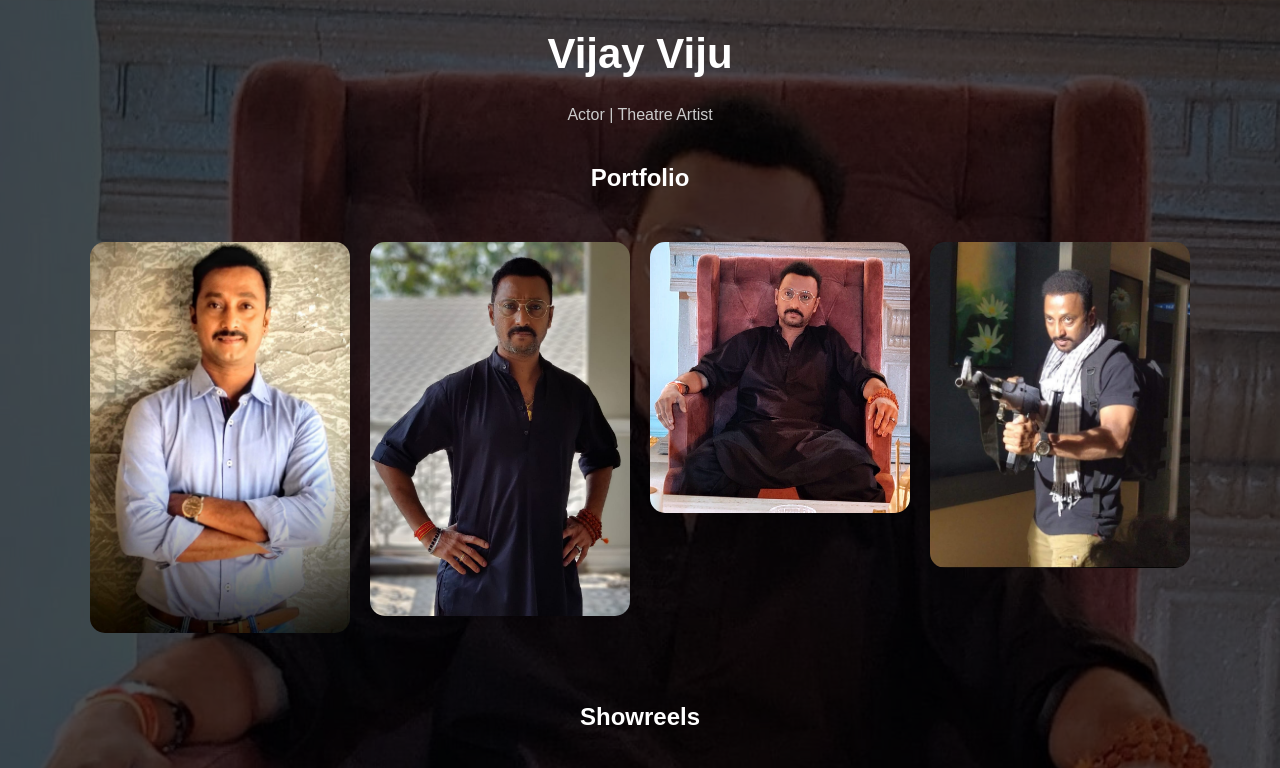
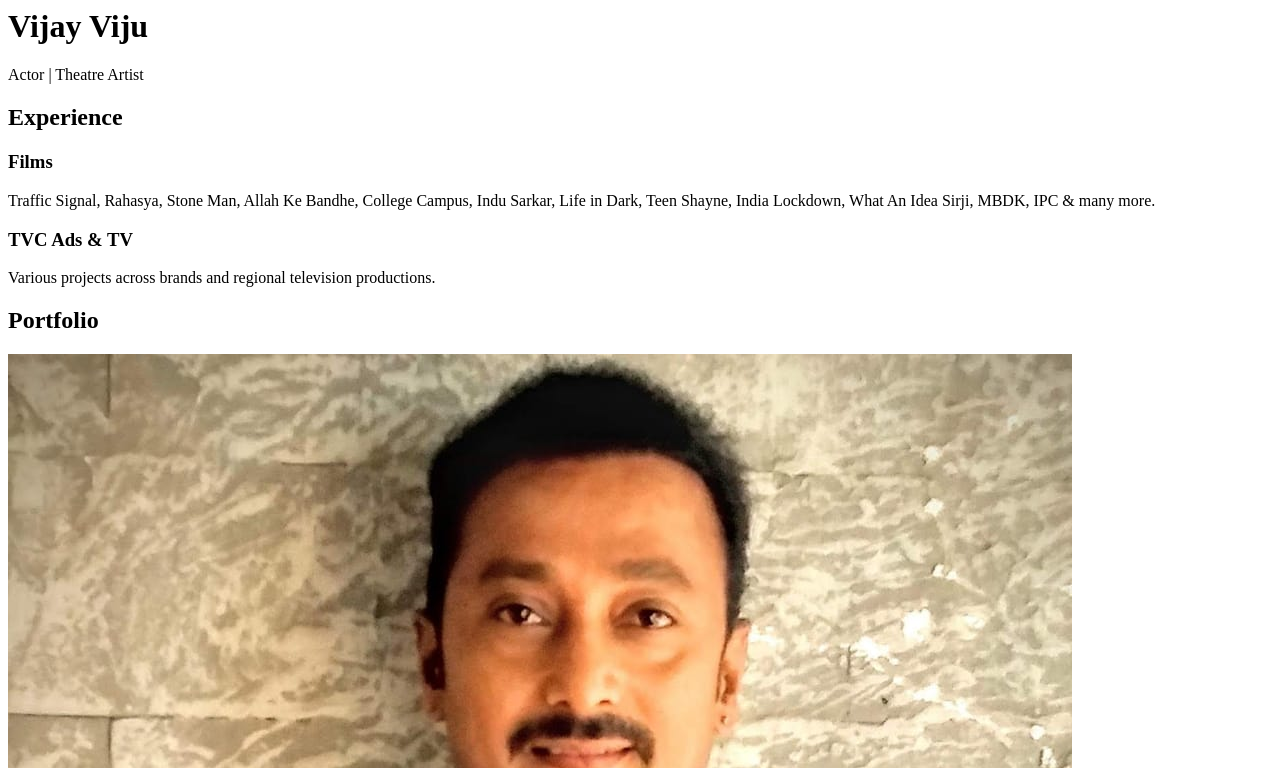
Before and after one commit to udayyadav381-boop/Shetty, a Flask app: page / in a window 1280 px wide. Shown: the top 768 px of the page. Run offline with Flask 3, Linux system fonts and the light colour scheme.

Commit message:
clean repo and fixed layout

```diff
--- a/templates/index.html
+++ b/templates/index.html
@@ -1,98 +1,19 @@
-<!DOCTYPE html>
-<html>
-<head>
-<title>Vijay Viju</title>
-
-<style>
-body {
-    margin: 0;
-    font-family: Arial;
-    color: white;
-    text-align: center;
-
-    /* Background Image */
-    background: url("{{ url_for('static', filename=profile.background_image) }}") no-repeat center center fixed;
-    background-size: cover;
-}
-
-/* Dark overlay */
-body::before {
-    content: "";
-    position: fixed;
-    top: 0;
-    left: 0;
-    width: 100%;
-    height: 100%;
-    background: rgba(0,0,0,0.7);
-    z-index: -1;
-}
-
-/* Header */
-h1 {
-    margin-top: 30px;
-    font-size: 42px;
-}
-
-p {
-    color: #ccc;
-}
-
-/* Section spacing */
-.section {
-    margin-top: 40px;
-}
-
-/* Portfolio Grid */
-.portfolio {
-    display: grid;
-    grid-template-columns: repeat(auto-fit, minmax(220px, 1fr));
-    gap: 20px;
-    padding: 30px;
-    max-width: 1100px;
-    margin: auto;
-}
-
-.portfolio img {
-    width: 100%;
-    border-radius: 15px;
-    transition: 0.3s;
-}
-
-.portfolio img:hover {
-    transform: scale(1.05);
-}
-
-/* Videos Grid */
-.videos {
-    display: grid;
-    grid-template-columns: repeat(auto-fit, minmax(300px, 1fr));
-    gap: 20px;
-    padding: 20px;
-    max-width: 1100px;
-    margin: auto;
-}
-
-.videos iframe {
-    width: 100%;
-    height: 200px;
-    border-radius: 10px;
-}
-
-/* Text sections */
-.section p {
-    max-width: 800px;
-    margin: auto;
-    line-height: 1.6;
-}
-</style>
-
-</head>
-
 <body>
 
-<!-- Header -->
+<!-- Title -->
 <h1>{{ profile.name }}</h1>
 <p>{{ profile.subtitle }}</p>
+
+<!-- Experience (FIRST) -->
+<div class="section">
+<h2>Experience</h2>
+
+{% for exp in profile.experience %}
+    <h3>{{ exp.title }}</h3>
+    <p>{{ exp.description }}</p>
+{% endfor %}
+
+</div>
 
 <!-- Portfolio -->
 <div class="section">
@@ -118,17 +39,6 @@ p {
 
 </div>
 
-<!-- Experience -->
-<div class="section">
-<h2>Experience</h2>
-
-{% for exp in profile.experience %}
-    <h3>{{ exp.title }}</h3>
-    <p>{{ exp.description }}</p>
-{% endfor %}
-
-</div>
-
 <!-- Contact -->
 <div class="section">
 <h2>Contact</h2>
@@ -140,4 +50,3 @@ p {
 </div>
 
 </body>
-</html>
```
Also changed, not shown: 2 other files.
